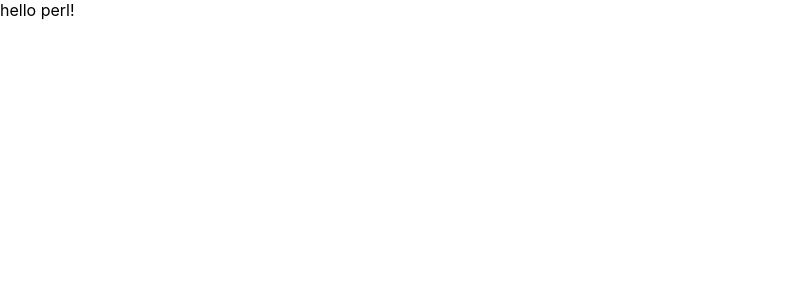
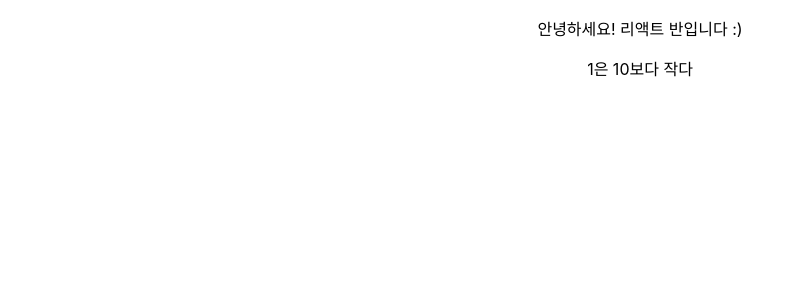
Before and after one commit to MildColor/ReactJS-week-1, a React (Create React App) app: page / in a window 1280 px wide. Shown: the top 300 px of the page, without its empty margins (0-803 px from the left). Built offline with nearby package versions, Linux system fonts and the light colour scheme.

Commit message:
Update App.js

```diff
--- a/src/App.js
+++ b/src/App.js
@@ -1,9 +1,20 @@
-// import [패키지명] from [경로] 이 형식으로 불러와요.
 import React from "react";
-const cat_name = "perl";
+import logo from "./logo.svg";
+import "./App.css";
+
 function App() {
-  // JSX에서 js값을 가져오려면 중괄호를 쓴다.
-  return <div>hello {cat_name}!</div>;
+  const number = 1;
+
+  return (
+    <div className="App">
+      <p>안녕하세요! 리액트 반입니다 :)</p>
+      {/* JSX 내에서 코드 주석은 이렇게 씁니다 :) */}
+      {/* 삼항 연산자를 사용했어요 */}
+      <p>
+        {number > 10 ? number + "은 10보다 크다" : number + "은 10보다 작다"}
+      </p>
+    </div>
+  );
 }
 
 export default App;
```
